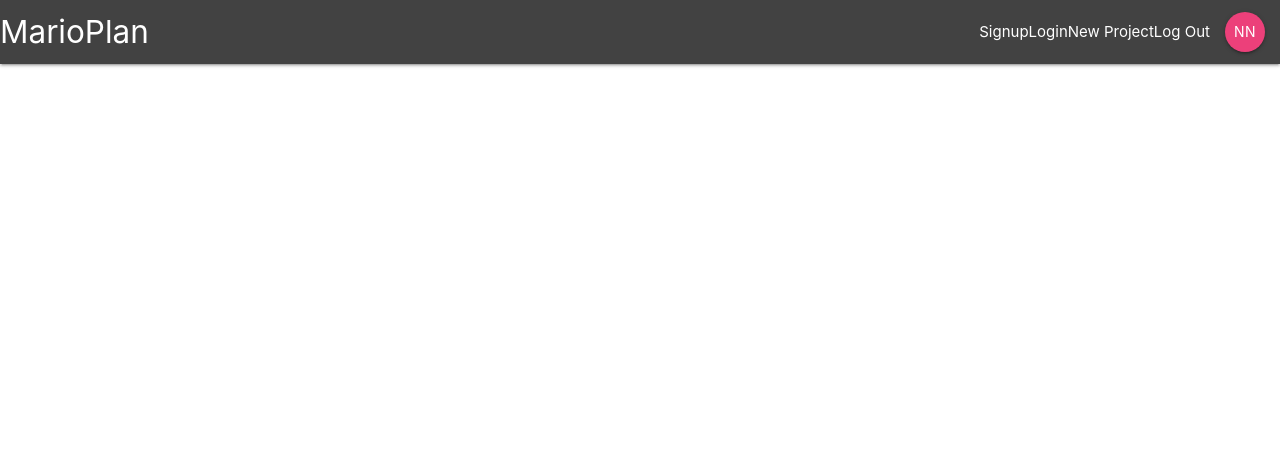
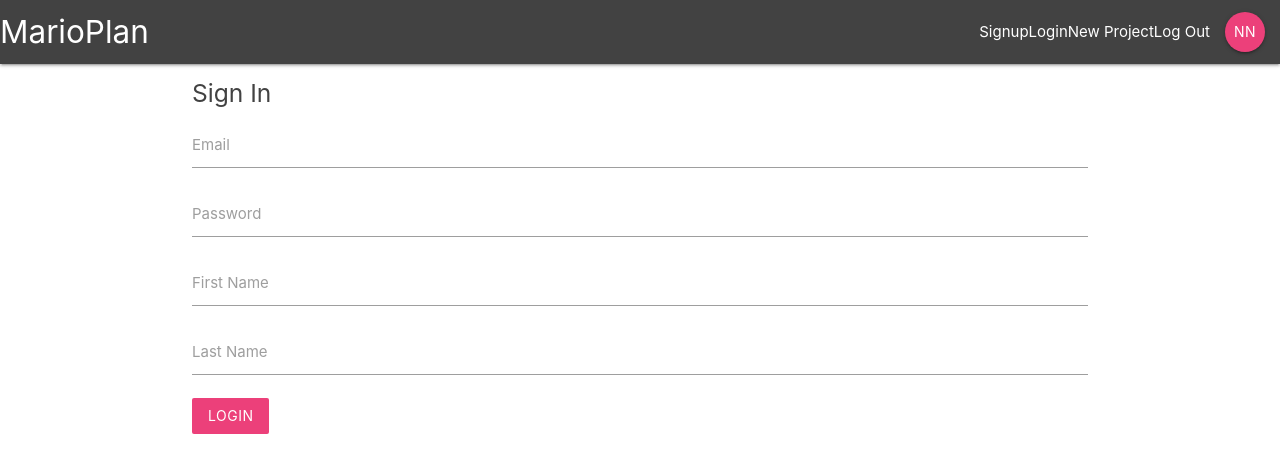
Before and after one commit to rickrribeiro/FirebaseLearning, a React (Create React App) app: page /signup in a window 1280 px wide. Shown: the top 472 px of the page. Built offline with nearby package versions, Linux system fonts and the light colour scheme.

Commit message:
signup page

```diff
--- a/src/App.js
+++ b/src/App.js
@@ -4,6 +4,7 @@
 import Dashboard from './components/dashboard/Dashboard.jsx'
 import ProjectDetails from './components/projects/ProjectDetails.js'
 import SignIn from './components/auth/SignIn.js'
+import SignUp from './components/auth/SignUp.js'
 class App extends Component {
   render() {
     return (
@@ -14,6 +15,7 @@
            <Route exact path='/' component={Dashboard} />
            <Route path = '/project/:id' component = {ProjectDetails} />
            <Route path = '/signin' component = {SignIn} />
+           <Route path = '/signup' component = {SignUp} />
          </Switch>
         </div>
       </BrowserRouter>
--- a/src/components/auth/SignUp.js
+++ b/src/components/auth/SignUp.js
@@ -0,0 +1,54 @@
+import React, { Component } from 'react'
+
+export class SignUp extends Component {
+
+    state = {
+        email: '',
+        password :'',
+        firstName:'',
+        lastName: '',
+    }
+
+    handleChange = (e) => {
+        this.setState({
+            [e.target.id]: e.target.value
+        })
+
+    }
+
+    handleSubmit = (e) => {
+        e.preventDefault()
+        console.log(this.state)
+    }
+
+    render() {
+    return (
+      <div className= "container">
+            <form onSubmit ={this.handleSubmit} className="white">
+                 <h5 className = "grey-text text-darken-3">Sign In</h5>
+                 <div className="input-field">
+                    <label htmlFor="email">Email</label>
+                    <input type ="email" id="email" onChange ={this.handleChange} />
+                 </div>
+                 <div className="input-field">
+                    <label htmlFor="password">Password</label>
+                    <input type ="password" id="password" onChange ={this.handleChange} />
+                 </div>
+                 <div className="input-field">
+                    <label htmlFor="firstName">First Name</label>
+                    <input type ="text" id="firstName" onChange ={this.handleChange} />
+                 </div>
+                 <div className="input-field">
+                    <label htmlFor="lastName">Last Name</label>
+                    <input type ="text" id="lastName" onChange ={this.handleChange} />
+                 </div>
+                 <div className="input-field">
+                     <button className ="btn pink lighten-1 z-depth-0">Login</button>
+                 </div>
+            </form>
+      </div>
+    )
+  }
+}
+
+export default SignUp
```
